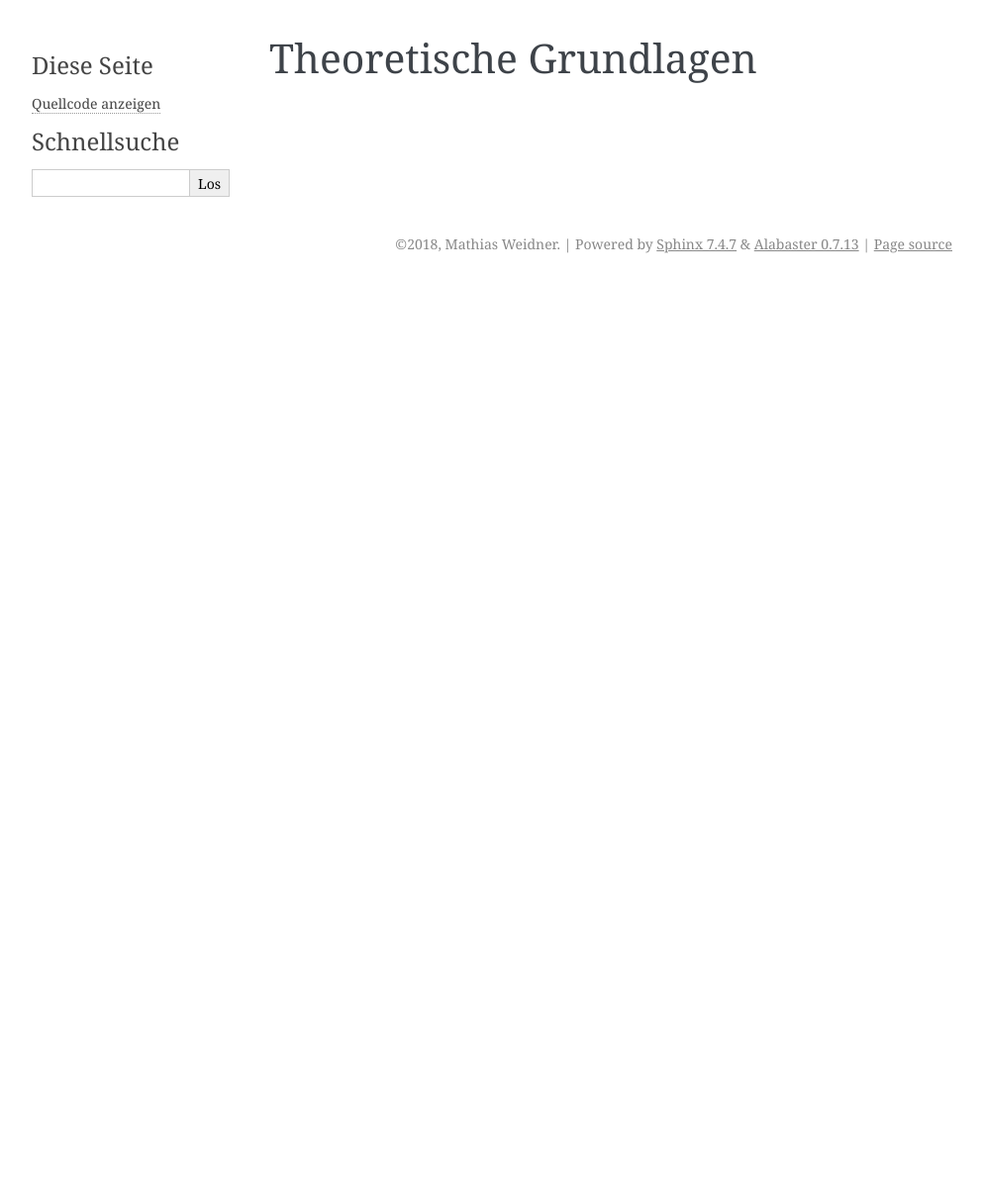
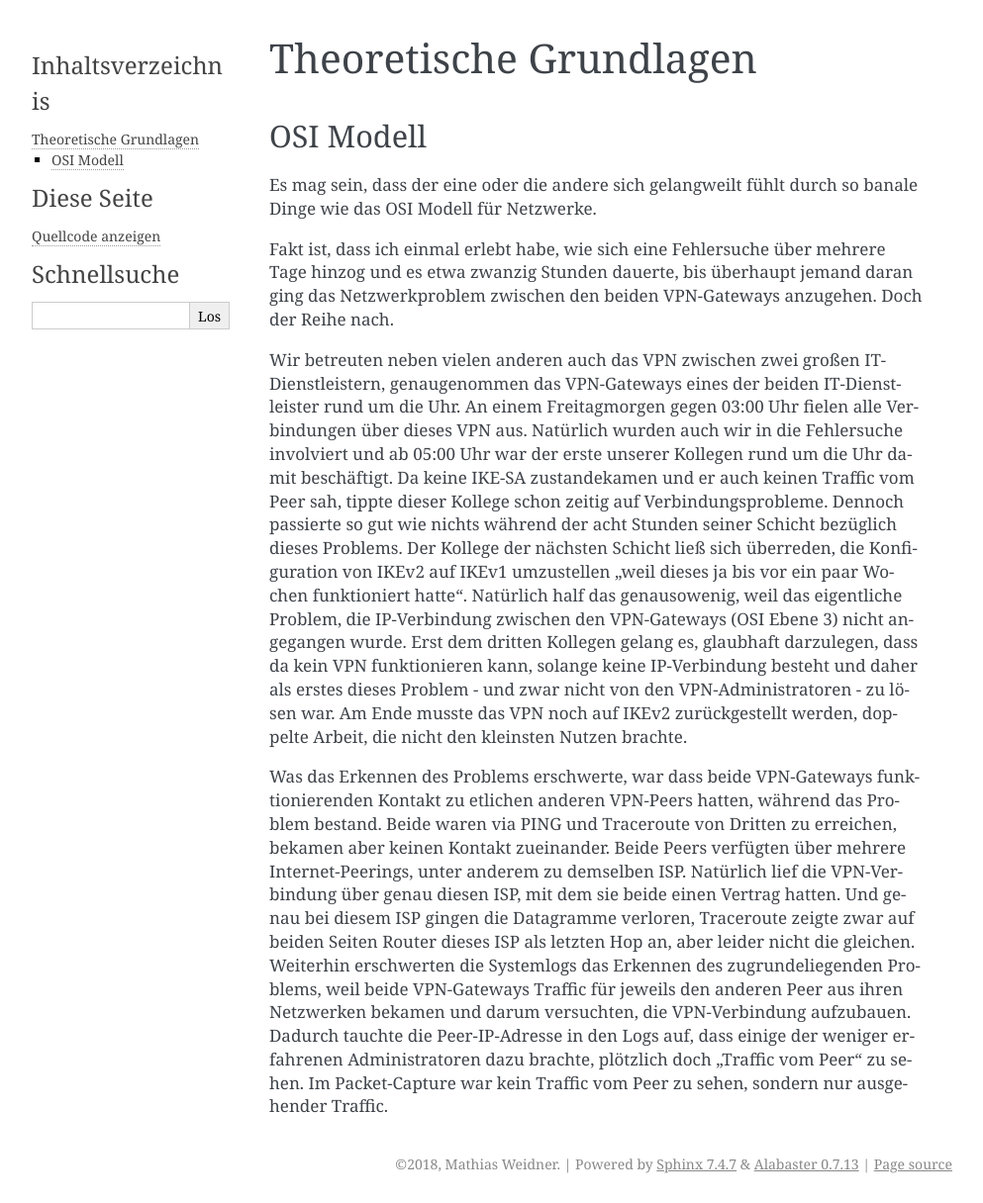
Before and after one commit to matwei-books/Fehlersuche-bei-IPsec-VPN-mit-IKEv2, a Sphinx documentation site: the page built from source/grundlagen/theoretisch.rst, in a window 1280 px wide. Shown: the whole page at 99% size, without its empty margins (148-1141 px from the left). Built offline with Sphinx 7.4.7, drawn with Linux system fonts in a browser that asks for light colours; before the commit the page ends 900 px from its top, so only the background shows below that.

Commit message:
Beispiel für externes Problem (fehlende IP-Verbindung)

```diff
--- a/source/grundlagen/theoretisch.rst
+++ b/source/grundlagen/theoretisch.rst
@@ -1,3 +1,51 @@
 
 Theoretische Grundlagen
 =======================
+
+OSI Modell
+----------
+
+Es mag sein, dass der eine oder die andere sich gelangweilt fühlt durch
+so banale Dinge wie das OSI Modell für Netzwerke.
+
+Fakt ist, dass ich einmal erlebt habe, wie sich eine Fehlersuche über
+mehrere Tage hinzog und es etwa zwanzig Stunden dauerte, bis überhaupt
+jemand daran ging das Netzwerkproblem zwischen den beiden VPN-Gateways
+anzugehen. Doch der Reihe nach.
+
+Wir betreuten neben vielen anderen auch das VPN zwischen zwei großen
+IT-Dienstleistern, genaugenommen das VPN-Gateways eines der beiden
+IT-Dienstleister rund um die Uhr. An einem Freitagmorgen gegen 03:00 Uhr
+fielen alle Verbindungen über dieses VPN aus. Natürlich wurden auch wir
+in die Fehlersuche involviert und ab 05:00 Uhr war der erste unserer
+Kollegen rund um die Uhr damit beschäftigt. Da keine IKE-SA
+zustandekamen und er auch keinen Traffic vom Peer sah, tippte dieser
+Kollege schon zeitig auf Verbindungsprobleme. Dennoch passierte so gut
+wie nichts während der acht Stunden seiner Schicht bezüglich dieses Problems. Der Kollege
+der nächsten Schicht ließ sich überreden, die Konfiguration von IKEv2
+auf IKEv1 umzustellen "weil dieses ja bis vor ein paar Wochen
+funktioniert hatte". Natürlich half das genausowenig, weil das
+eigentliche Problem, die IP-Verbindung zwischen den VPN-Gateways (OSI
+Ebene 3) nicht angegangen wurde. Erst dem dritten Kollegen gelang es,
+glaubhaft darzulegen, dass da kein VPN funktionieren kann, solange keine
+IP-Verbindung besteht und daher als erstes dieses Problem - und zwar
+nicht von den VPN-Administratoren - zu lösen war. Am Ende musste das VPN
+noch auf IKEv2 zurückgestellt werden, doppelte Arbeit, die nicht den
+kleinsten Nutzen brachte.
+
+Was das Erkennen des Problems erschwerte, war dass beide VPN-Gateways
+funktionierenden Kontakt zu etlichen anderen VPN-Peers hatten, während
+das Problem bestand. Beide waren via PING und Traceroute von Dritten zu
+erreichen, bekamen aber keinen Kontakt zueinander.
+Beide Peers verfügten über mehrere Internet-Peerings, unter anderem zu
+demselben ISP. Natürlich lief die VPN-Verbindung über
+genau diesen ISP, mit dem sie beide einen Vertrag hatten. Und genau bei
+diesem ISP gingen die Datagramme verloren, Traceroute zeigte zwar auf
+beiden Seiten Router dieses ISP als letzten Hop an, aber leider nicht
+die gleichen. Weiterhin erschwerten die Systemlogs das Erkennen des
+zugrundeliegenden Problems, weil beide VPN-Gateways Traffic für jeweils
+den anderen Peer aus ihren Netzwerken bekamen und darum versuchten, die
+VPN-Verbindung aufzubauen. Dadurch tauchte die Peer-IP-Adresse in den
+Logs auf, dass einige der weniger erfahrenen Administratoren dazu
+brachte, plötzlich doch "Traffic vom Peer" zu sehen. Im Packet-Capture
+war kein Traffic vom Peer zu sehen, sondern nur ausgehender Traffic.
```
